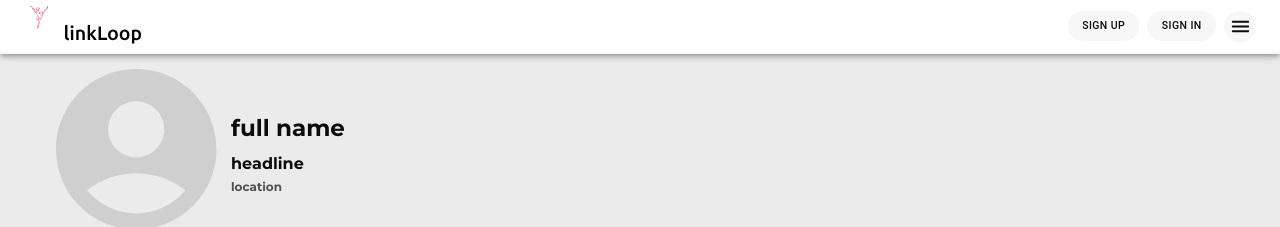
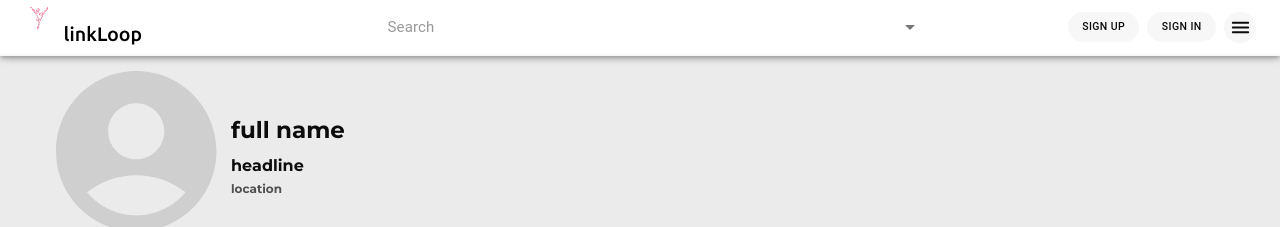
Before and after one commit to Liav-Tausi/LinkLoop, a React (Create React App) app in the folder client/: page /profile/1 in a window 1280 px wide. Shown: the top 227 px of the page. Built offline with nearby package versions, Linux system fonts and the light colour scheme; no server answers.

Commit message:
SearchBar

```diff
--- a/client/src/App/AppStates/AppReducer.js
+++ b/client/src/App/AppStates/AppReducer.js
@@ -38,6 +38,7 @@ export const INITIAL_APP_STATE = {
   userProfileData: "",
   profilePatch: false,
   chooseLocation: false,
+  searchBar: false,
 };
 
 export const APP_ACTIONS = {
@@ -52,7 +53,8 @@ export const APP_ACTIONS = {
   SIGN_IN_OPEN: "signInOpen",
   PROFILE_PATCH: "profilePatch",
   CHOOSE_LOCATION: "chooseLocation",
-  CONNECTED_USER: "connectedUser"
+  CONNECTED_USER: "connectedUser",
+  SEARCH_BAR: "searchBar",
 };
 
 export const AppReducer = (states, action) => {
@@ -67,6 +69,12 @@ export const AppReducer = (states, action) => {
       return {
         ...states,
         connectedUser: action.payload,
+      };
+    }
+    case APP_ACTIONS.SEARCH_BAR: {
+      return {
+        ...states,
+        searchBar: !states.searchBar,
       };
     }
     case APP_ACTIONS.FEED_DATA: {
--- a/client/src/App/MainApp/App.js
+++ b/client/src/App/MainApp/App.js
@@ -25,6 +25,7 @@ const App = () => {
     menuOpen,
     accessToken,
     chooseLocation,
+    searchBar,
   } = useContext(AppContext);
   const dispatch = useContext(AppDispatchContext);
   const ref = useContext(Ref);
@@ -94,6 +95,10 @@ const App = () => {
         dispatch({
           type: APP_ACTIONS.MENU_OPEN_CLOSE,
         });
+      } else if (ref.current.id === "combo-box-demo" && searchBar) {
+        dispatch({
+          type: APP_ACTIONS.MENU_OPEN_CLOSE,
+        });
       }
     }
   };
--- a/client/src/assets/themes/DarkTheme.js
+++ b/client/src/assets/themes/DarkTheme.js
@@ -17,6 +17,9 @@ const DARK_THEME = {
   navInputColor: "#3a3b3c",
   navInputColorHover: "#585A5B",
   menuColor: "#FFFFFF",
+  searchBar: "#18191a",
+  searchBarHover: "#1C1D1E",
+  searchBarBorder: "#3a3b3c",
   appTheme: "#DF2B5B",
   appThemeHover: "#1BE2C1",
   buttonBorder: "grey",
--- a/client/src/components/NavBar/Logo/Logo.js
+++ b/client/src/components/NavBar/Logo/Logo.js
@@ -24,9 +24,7 @@ const Logo = () => {
       >
         <Link to="/">
           {isSmallScreen ? (
-            <AppLogo
-              style={{ marginTop: 3, width: "42px", padding: "0.12em" }}
-            />
+            <AppLogo style={{ marginTop: 3, width: "42px", py: "0.12em" }} />
           ) : themeMode.theme === "light" ? (
             <AppLogoBlack style={{ width: "200px" }} />
           ) : (
--- a/client/src/components/NavBar/Menu/Sign/SignTitle.js
+++ b/client/src/components/NavBar/Menu/Sign/SignTitle.js
@@ -1,5 +1,6 @@
 import { Box } from "@mui/material";
-import { useContext } from "react";
+import { useState, useContext, useEffect } from "react";
+import CircularProgress from "@mui/material/CircularProgress";
 import {
   AppContext,
   IsSmallScreenContext,
@@ -7,12 +8,23 @@ import {
 import AppLogo from "../../../../assets/imgs/AppLogo.svg";
 
 const SignTitle = () => {
-  const { themeMode, signUpOpen} = useContext(AppContext);
+  const { themeMode, signUpOpen } = useContext(AppContext);
   const isSmallScreen = useContext(IsSmallScreenContext);
+  const [appLogoLoaded, setAppLogoLoaded] = useState(false);
+
+  useEffect(() => {
+    const appLogoFunc = () => {
+      const img = new Image();
+      img.src = AppLogo;
+      img.onload = () => setAppLogoLoaded(true);
+    };
+    appLogoFunc();
+  }, [AppLogo]);
+
   return (
     <Box
       sx={{
-        mt: signUpOpen ? 1:  5 ,
+        mt: signUpOpen ? 1 : 5,
         py: 1,
         px: 2.4,
         display: "flex",
@@ -28,14 +40,30 @@ const SignTitle = () => {
         },
       }}
     >
+      {!appLogoLoaded ? (
+        <Box
+          sx={{
+            width: isSmallScreen ? "72px" : "80px",
+            padding: isSmallScreen ? "3px" : "6px",
+          }}
+        >
+          <CircularProgress
+            thickness={2}
+            size="4.8rem"
+            sx={{ color: themeMode.appTheme }}
+          />
+        </Box>
+      ) : (
         <img
           style={{
             width: isSmallScreen ? "72px" : "80px",
             padding: isSmallScreen ? "3px" : "6px",
+            opacity: appLogoLoaded ? 1 : 0,
           }}
           src={AppLogo}
           alt="linkLoop logo, dancer with a suit-case"
         />
+      )}
       <Box>
         <Box
           style={{
--- a/client/src/components/NavBar/NavBar.js
+++ b/client/src/components/NavBar/NavBar.js
@@ -1,15 +1,19 @@
-import { AppBar, Box, Toolbar } from "@mui/material";
+import { AppBar, Box, Toolbar, useMediaQuery } from "@mui/material";
 import { useContext, useEffect } from "react";
 import Menu from "./Menu/Menu";
 import Logo from "./Logo/Logo";
-import { AppContext, IsSmallScreenContext } from "../../App/AppStates/AppReducer";
+import {
+  AppContext,
+  IsSmallScreenContext,
+} from "../../App/AppStates/AppReducer";
 import AppMessage from "../../App/MainApp/AppMessage/AppMessage";
 import SearchBar from "./SearchBar/SearchBar";
 import ProfilePic from "./ProfilePic/ProfilePic";
+import SearchBarSmallIcon from "./SearchBar/SearchSmallIcon";
 
 const NavBar = () => {
-  const { themeMode, message } = useContext(AppContext);
-  const isSmallScreen = useContext(IsSmallScreenContext)
+  const { themeMode, message, accessToken } = useContext(AppContext);
+  const isSmallScreen = useContext(IsSmallScreenContext);
 
   useEffect(() => {
     console.log("nav refresh");
@@ -45,12 +49,14 @@ const NavBar = () => {
         >
           <Logo />
           <SearchBar />
+
           <Box
             sx={{
               display: "flex",
               alignItems: "center",
               justifyContent: "center",
               gap: isSmallScreen ? 0 : 1.8,
+              ml: accessToken ? 11.8 : 0,
             }}
           >
             <ProfilePic />
--- a/client/src/components/NavBar/SearchBar/SearchBar.js
+++ b/client/src/components/NavBar/SearchBar/SearchBar.js
@@ -1,25 +1,100 @@
-import { Box } from "@mui/material";
+import {
+  Box,
+  Autocomplete,
+  InputBase,
+  Paper,
+  useMediaQuery,
+} from "@mui/material";
+import { useContext, useEffect, useState } from "react";
+import { AppContext } from "../../../App/AppStates/AppReducer";
+import SearchBarSmallIcon from "./SearchSmallIcon";
+
+const data = ["The Shawshank Redemption", "The Godfather", "The Dark Knight"];
 
 const SearchBar = () => {
+  const { themeMode, searchBar } = useContext(AppContext);
+  const [showSearchSmallIcon, setShowSearchSmallIcon] = useState(false);
+  const [flag, setFlag] = useState(false);
+  const under900 = useMediaQuery("(max-width:900px)");
+
+  useEffect(() => {
+    setShowSearchSmallIcon(under900);
+    if (!under900) {
+      setFlag(false);
+    }
+  }, [under900, flag]);
+
+  const handleSearchSmallIcon = () => {
+    setShowSearchSmallIcon(false);
+    setFlag(true);
+  };
+
   return (
-    <>
-      {/* <Box sx={{ flexGrow: 1, mx: "50px", border: "none" }}>
-          {/* <Autocomplete
-            id="free-solo-demo"
-            freeSolo
-            sx={{
-              display: "flex",
-              justifyContent: "center",
-              backgroundColor: colors.navInputColor,
-              input: { color: colors.textColor },
-              flexGrow: 1,
-              borderRadius: "35px",
-              border: "none",
-            }}
-            placeholder="Search..."
-          /> */}
-      {/* </Box> */}
-    </>
+    <Box
+      sx={{
+        flex: 1,
+        display: "flex",
+        justifyContent: showSearchSmallIcon || flag ? "start" : "center",
+        alignItems: "center",
+      }}
+    >
+      {!showSearchSmallIcon ? (
+        <Autocomplete
+          disablePortal
+          id="combo-box-demo"
+          options={data}
+          sx={{
+            flex: 1,
+            maxWidth: "552.8px",
+            my: "6px",
+            px: 5,
+          }}
+          MenuProps={{
+            style: {
+              marginTop: 50,
+            },
+          }}
+          PaperComponent={({ children }) => (
+            <Paper
+              sx={{
+                mt: 1,
+                borderRadius: "10px",
+                fontWeight: "thin",
+              }}
+            >
+              {children}
+            </Paper>
+          )}
+          renderInput={(params) => {
+            const { InputLabelProps, InputProps, ...rest } = params;
+            return (
+              <InputBase
+                {...params.InputProps}
+                {...rest}
+                autoComplete="on"
+                placeholder="Search"
+                sx={{
+                  backgroundColor: themeMode.searchBar,
+                  border: "solid 1px " + themeMode.searchBarBorder,
+                  color: themeMode.textColor,
+                  fontSize: "15px",
+                  borderRadius: "25px",
+                  height: "42px",
+                  size: "small",
+                  px: "18px",
+                  "&:hover": {
+                    backgroundColor: themeMode.searchBarHover,
+                  },
+                }}
+              />
+            );
+          }}
+        />
+      ) : (
+        <SearchBarSmallIcon handleSearchSmallIcon={handleSearchSmallIcon} />
+      )}
+    </Box>
   );
 };
+
 export default SearchBar;
--- /dev/null
+++ b/client/src/components/NavBar/SearchBar/SearchSmallIcon.js
@@ -0,0 +1,38 @@
+import { Box } from "@mui/material";
+import { useContext } from "react";
+import { AppContext } from "../../../App/AppStates/AppReducer";
+import SearchRoundedIcon from "@mui/icons-material/SearchRounded";
+
+const SearchBarSmallIcon = (props) => {
+  const { themeMode, accessToken } = useContext(AppContext);
+  return (
+    <Box
+      onClick={props.handleSearchSmallIcon}
+      sx={{
+        display: "flex",
+        justifyContent: "center",
+        py: accessToken ? "5px" : "4px",
+        px: accessToken ? "5.5px" : "4.5px",
+        borderRadius: "50%",
+        backgroundColor: themeMode.navInputColor,
+        "&:hover": {
+          backgroundColor: themeMode.navInputColorHover,
+          cursor: "pointer",
+        },
+        "&:active": {
+          transform: "scale(0.97)",
+        },
+      }}
+    >
+      <SearchRoundedIcon
+        id={"SearchBar"}
+        sx={{
+          color: themeMode.textColor,
+          fontSize: accessToken ? "29px" : "23px",
+        }}
+      />
+    </Box>
+  );
+};
+
+export default SearchBarSmallIcon;
--- a/client/src/components/Profile/ProfileInfo/ProfileInfo.js
+++ b/client/src/components/Profile/ProfileInfo/ProfileInfo.js
@@ -1,4 +1,4 @@
-import { Box, Grid } from "@mui/material";
+import { Box } from "@mui/material";
 import { useContext, useEffect, useState } from "react";
 import {
   AppContext,
```
Also changed, not shown: client/src/components/NavBar/Menu/Sign/SignFieldTemp.js (+0 -2 lines). Lines whose indentation alone changed are shown as unchanged.
